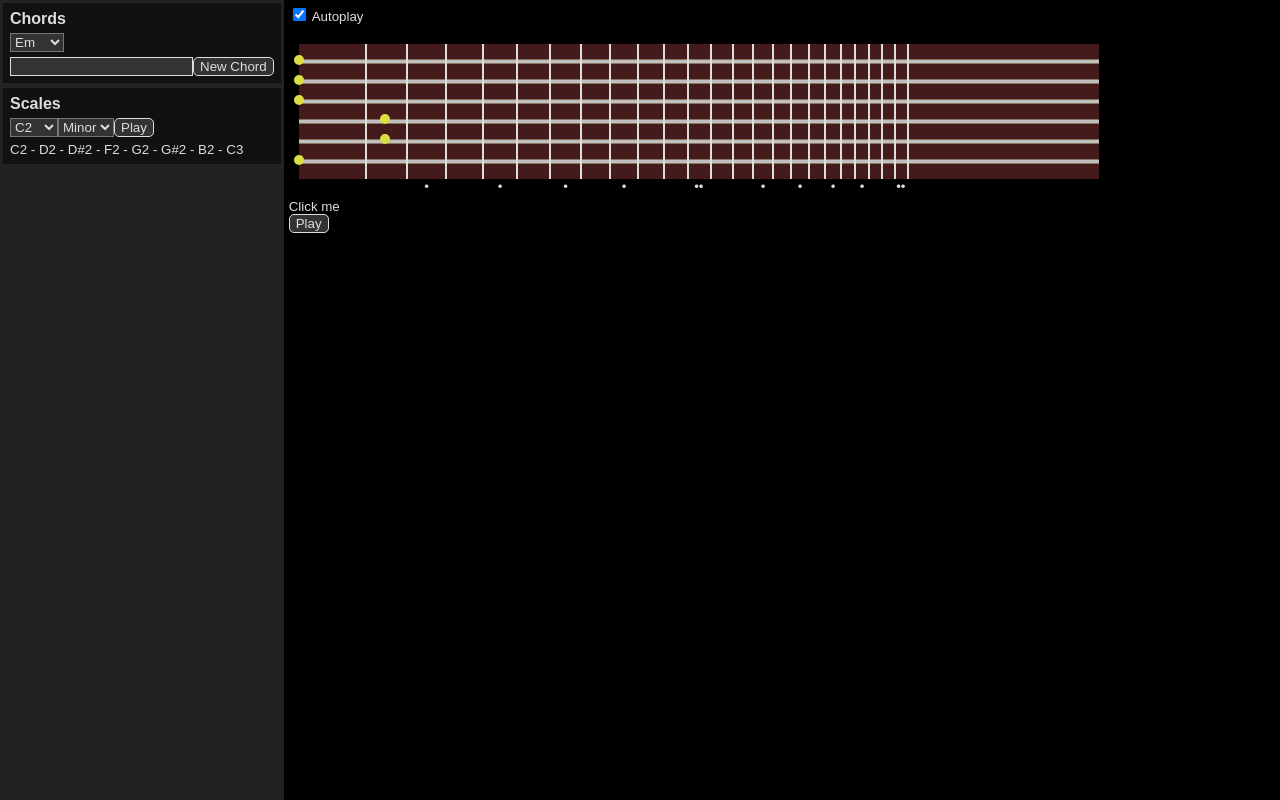
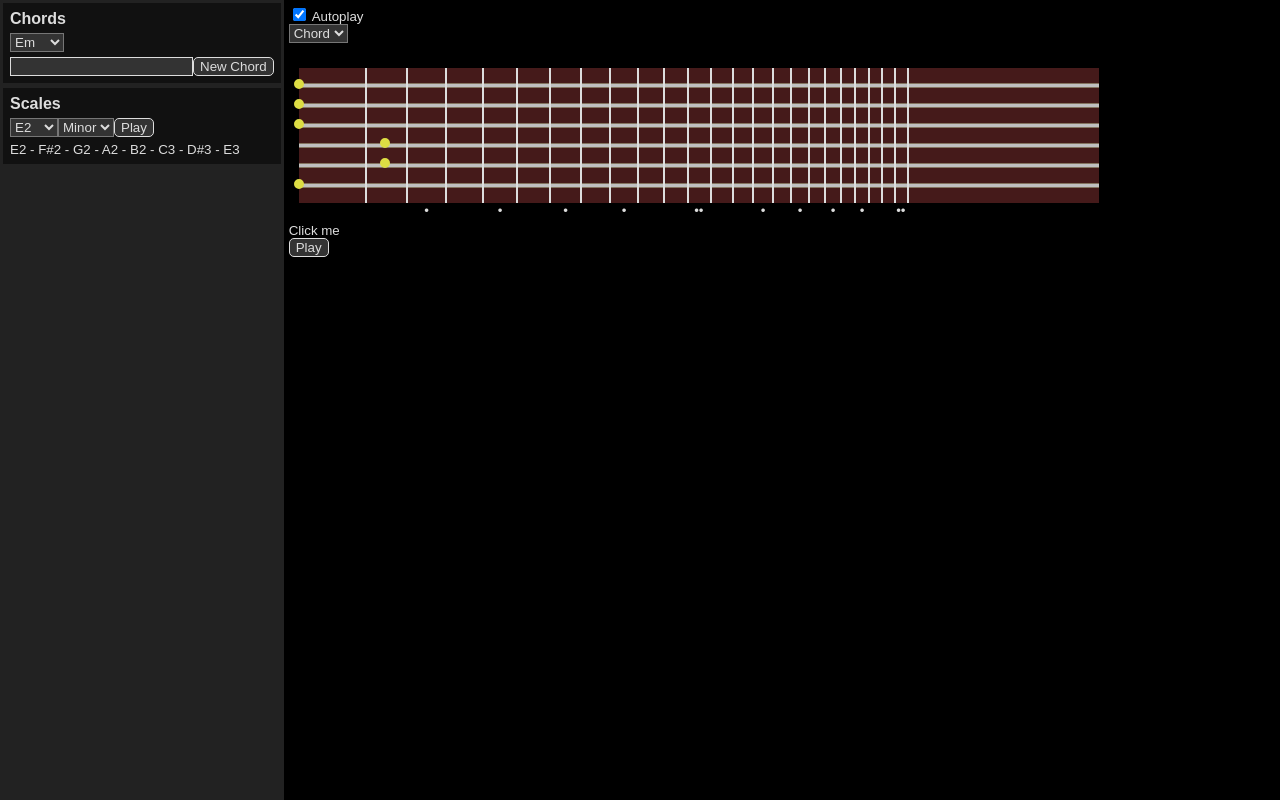
Before and after one commit to marriola/ng2chord, an Angular app: page / in a window 1280 px wide. Built offline with nearby package versions, Linux system fonts and the light colour scheme.

Commit message:
Added manual chord/scale view switch

```diff
--- a/src/app/components/fretboard.css
+++ b/src/app/components/fretboard.css
@@ -25,6 +25,7 @@
 }
 
 .fret {
+    cursor: pointer;
     position: absolute;
     display: inline-block;
     height: 35px;
--- a/src/app/components/fretboard.html
+++ b/src/app/components/fretboard.html
@@ -1,6 +1,13 @@
 <div class="content">
     <label>
         <input type="checkbox" [(ngModel)]="autoplay" /> Autoplay
+    </label>
+    <br/>
+
+    <label>
+        <select [(ngModel)]="view">
+            <option *ngFor="let key of ViewTypes" [value]="View[key]">{{key}}</option>
+        </select>
     </label>
     <br/>
 
--- a/src/app/components/fretboard.ts
+++ b/src/app/components/fretboard.ts
@@ -27,6 +27,8 @@ export class FretboardComponent {
         Chord: 0,
         Scale: 1
     }
+
+    ViewTypes = Object.getOwnPropertyNames(this.View);
 
     private _player: TonePlayer;
     private _frets: Array<Fret>;
@@ -152,6 +154,11 @@ export class FretboardComponent {
     }
 
     selectFret(string, fret): void {
+        if (this.view != this.View.Chord) {
+            this.view = this.View.Chord;
+            return;
+        }
+
         if (this.currentChord[string] == fret) {
             fret = null;
         }
@@ -200,7 +207,6 @@ export class FretboardComponent {
             },
             () => {
                 this.scaleHighlight = null;
-                this.view = this.View.Chord;
             });
     }
 
--- a/src/app/services/chord.ts
+++ b/src/app/services/chord.ts
@@ -1,6 +1,6 @@
 import { Injectable } from "@angular/core";
 import { Subject } from 'rxjs/Subject';
-import { Chord } from '../types';
+import { Chord } from '../models/Chord';
 
 @Injectable()
 export class ChordService {
--- a/src/app/services/scale.ts
+++ b/src/app/services/scale.ts
@@ -7,7 +7,7 @@ export class ScaleService {
     private _scales: any = {};
     private _currentScale: Scale;
     private _currentScaleName: string;
-    private _currentKey: string = 'C2';
+    private _currentKey: string = 'E2';
     private _scaleNotes: string[];
 
     private _scaleSelectedSource = new Subject<string>();
--- a/src/app/tone.ts
+++ b/src/app/tone.ts
@@ -1,5 +1,5 @@
 import { notes, getNoteIndex } from './util';
-import { Chord, Scale } from './types';
+import { Chord } from './models/chord';
 
 export class TonePlayer {
     private _audio: AudioContext;
```
